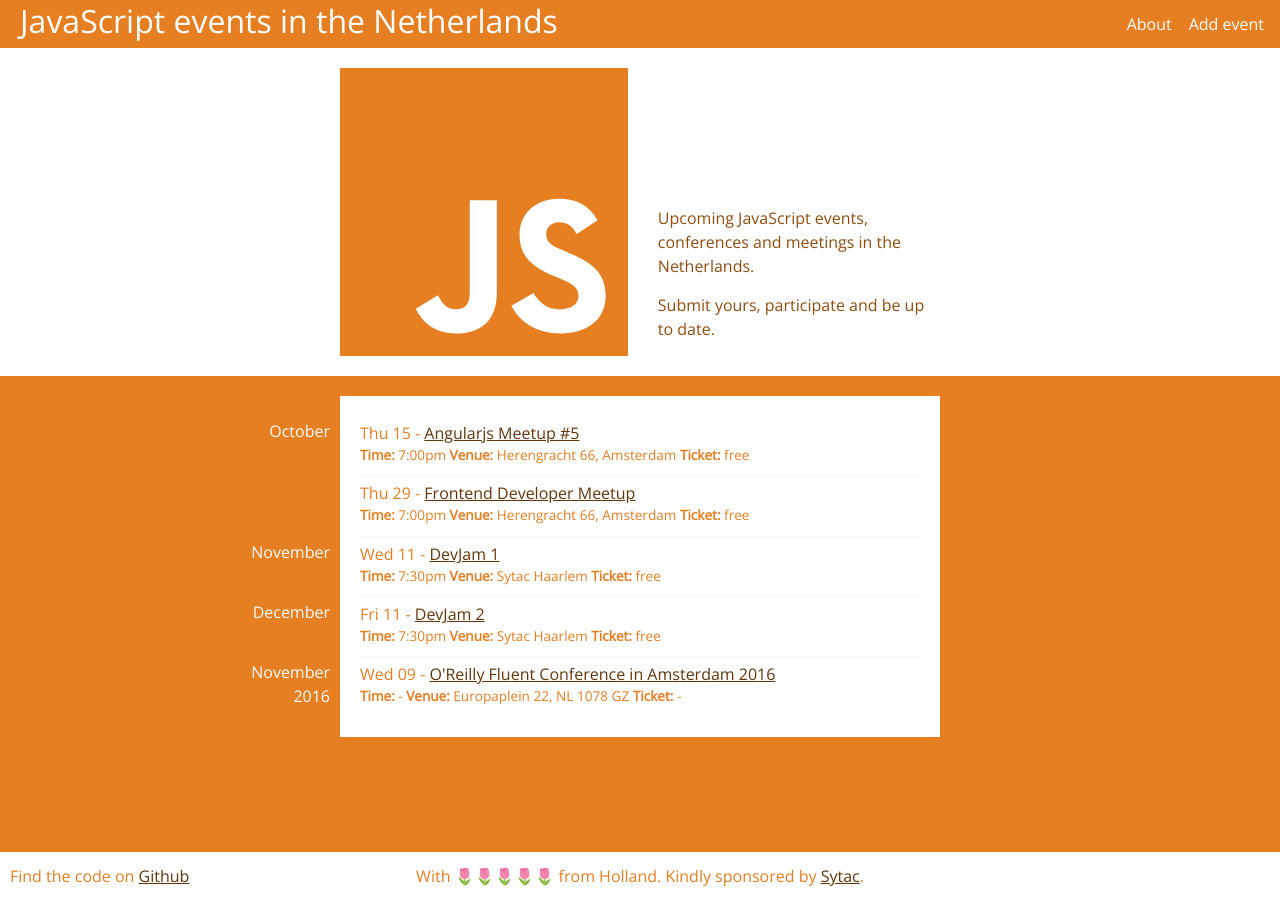
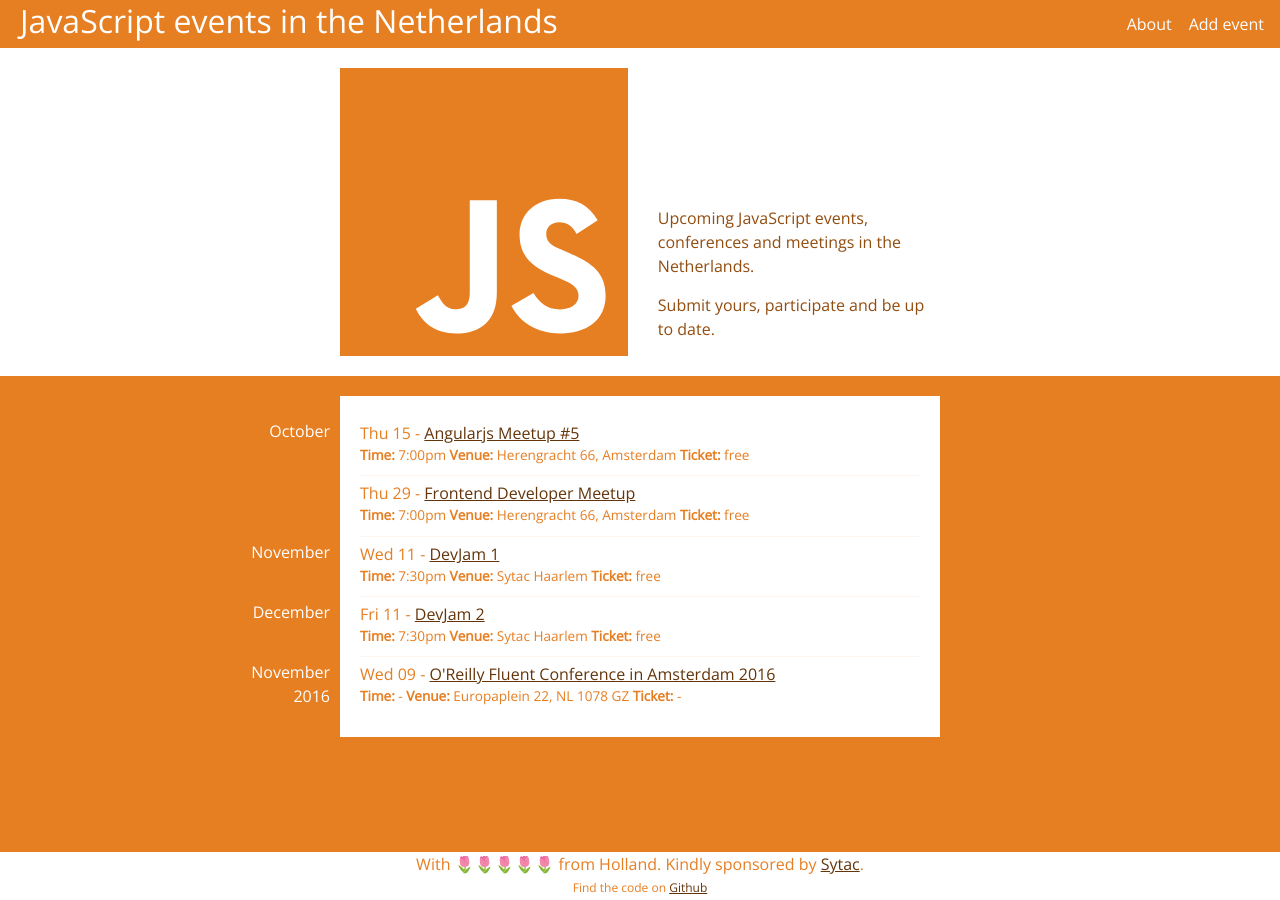
Before and after one commit to nl-js/nl-js.github.io, a Jekyll site: the page built from index.html, in a window 1280 px wide. Built offline with Jekyll 4.4.1, drawn with Linux system fonts in a browser that asks for light colours.

Commit message:
github styling is now mobile friendly

```diff
--- a/_includes/footer.html
+++ b/_includes/footer.html
@@ -1,4 +1,5 @@
 <div class="footer">
-  <span class="github">Find the code on <a href="https://github.com/lowlandsjs/lowlandsjs.github.io">Github</a></span>
-  <div class="copy"> With 🌷🌷🌷🌷🌷 from Holland. Kindly sponsored by <a href="http://www.sytac.io">Sytac</a>.</div>
+
+  <div class="copy"> With 🌷🌷🌷🌷🌷 from Holland. Kindly sponsored by <a href="http://www.sytac.io">Sytac</a>.
+  <div class="github">Find the code on <a href="https://github.com/lowlandsjs/lowlandsjs.github.io">Github</a></div></div>
 </div>
--- a/_sass/_layout.scss
+++ b/_sass/_layout.scss
@@ -191,7 +191,7 @@
   font-weight: 100;
   color: $orangina;
   background-color: white;
-  line-height: 3em;
+  line-height: 1.5em;
   height: auto;
   margin-bottom: 0;
   .copy {
@@ -199,10 +199,8 @@
     text-align: center;
   }
 
-  position: relative;
+
   .github {
-    position: absolute;
-    bottom : 0;
-    left: 10px;
+    font-size: 12px;
   }
 }
```
